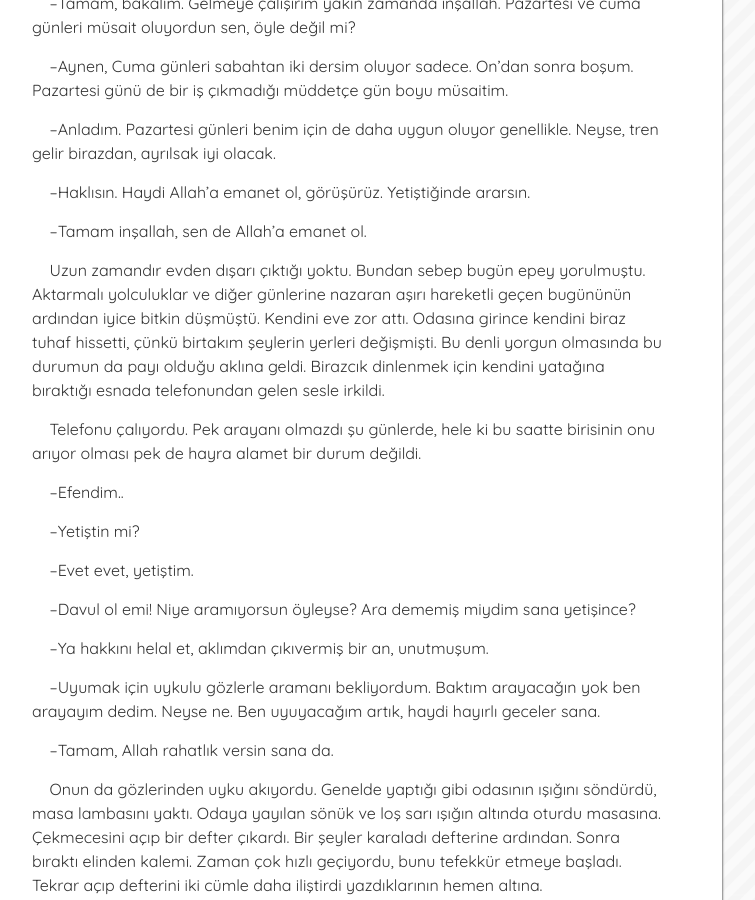
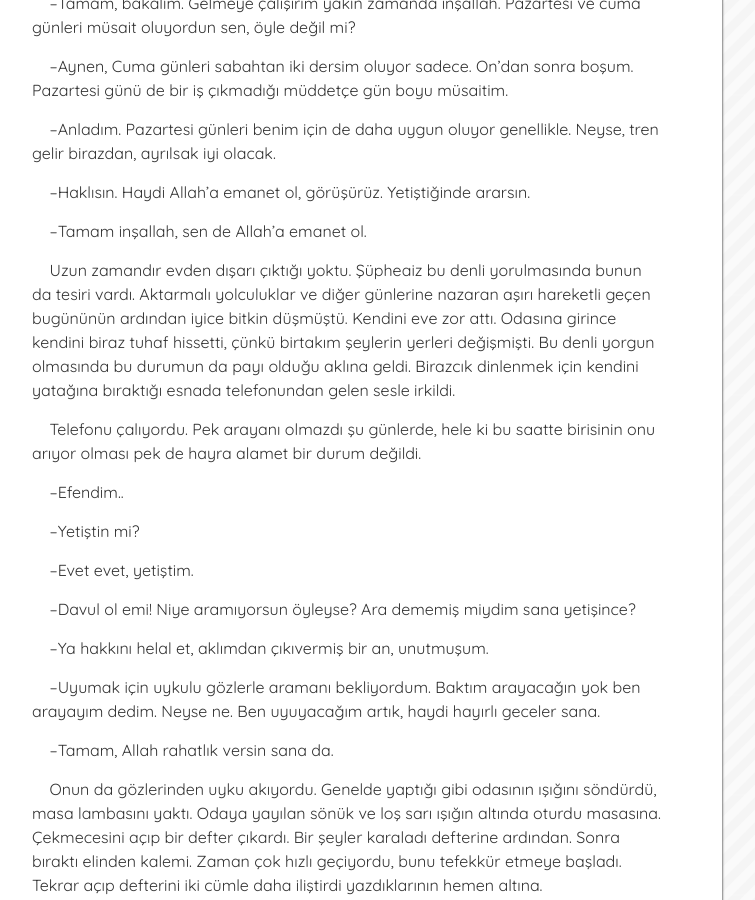
Before and after one commit to muhammedaydogdu/muhammedaydogdu.github.io, a Jekyll site: the page built from _posts/2018-03-31-o-ve-o.md, in a window 1280 px wide and 900 px high, scrolled down 8105 px. Shown: the whole window, without its empty margins (293-1048 px from the left). Built offline with Jekyll 4.4.1, drawn with Linux system fonts in a browser that asks for light colours; some web fonts are replaced.

Commit message:
Update 2018-03-31-o-ve-o.md

```diff
--- a/_posts/2018-03-31-o-ve-o.md
+++ b/_posts/2018-03-31-o-ve-o.md
@@ -266,7 +266,7 @@
 
 &nbsp;&nbsp;&nbsp;&nbsp;--Tamam inşallah, sen de Allah’a emanet ol.
 
-&nbsp;&nbsp;&nbsp;&nbsp;Uzun zamandır evden dışarı çıktığı yoktu. Bundan sebep bugün epey yorulmuştu. Aktarmalı yolculuklar ve diğer günlerine nazaran aşırı hareketli geçen bugününün ardından iyice bitkin düşmüştü. Kendini eve zor attı. Odasına girince kendini biraz tuhaf hissetti, çünkü birtakım şeylerin yerleri değişmişti. Bu denli yorgun olmasında bu durumun da payı olduğu aklına geldi. Birazcık dinlenmek için kendini yatağına bıraktığı esnada telefonundan gelen sesle irkildi.
+&nbsp;&nbsp;&nbsp;&nbsp;Uzun zamandır evden dışarı çıktığı yoktu. Şüpheaiz bu denli yorulmasında bunun da tesiri vardı. Aktarmalı yolculuklar ve diğer günlerine nazaran aşırı hareketli geçen bugününün ardından iyice bitkin düşmüştü. Kendini eve zor attı. Odasına girince kendini biraz tuhaf hissetti, çünkü birtakım şeylerin yerleri değişmişti. Bu denli yorgun olmasında bu durumun da payı olduğu aklına geldi. Birazcık dinlenmek için kendini yatağına bıraktığı esnada telefonundan gelen sesle irkildi.
 
 &nbsp;&nbsp;&nbsp;&nbsp;Telefonu çalıyordu. Pek arayanı olmazdı şu günlerde, hele ki bu saatte birisinin onu arıyor olması pek de hayra alamet bir durum değildi.
 
```
